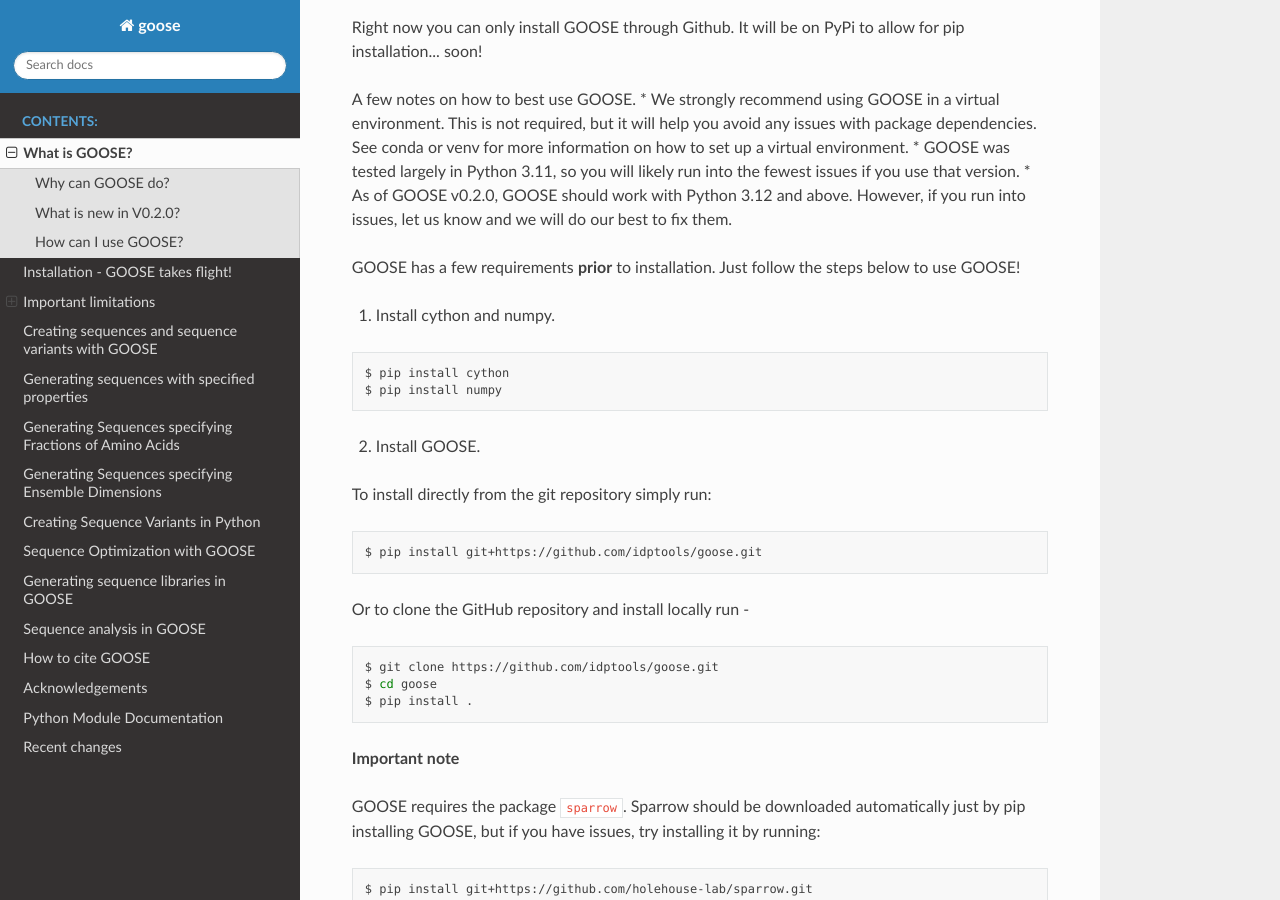
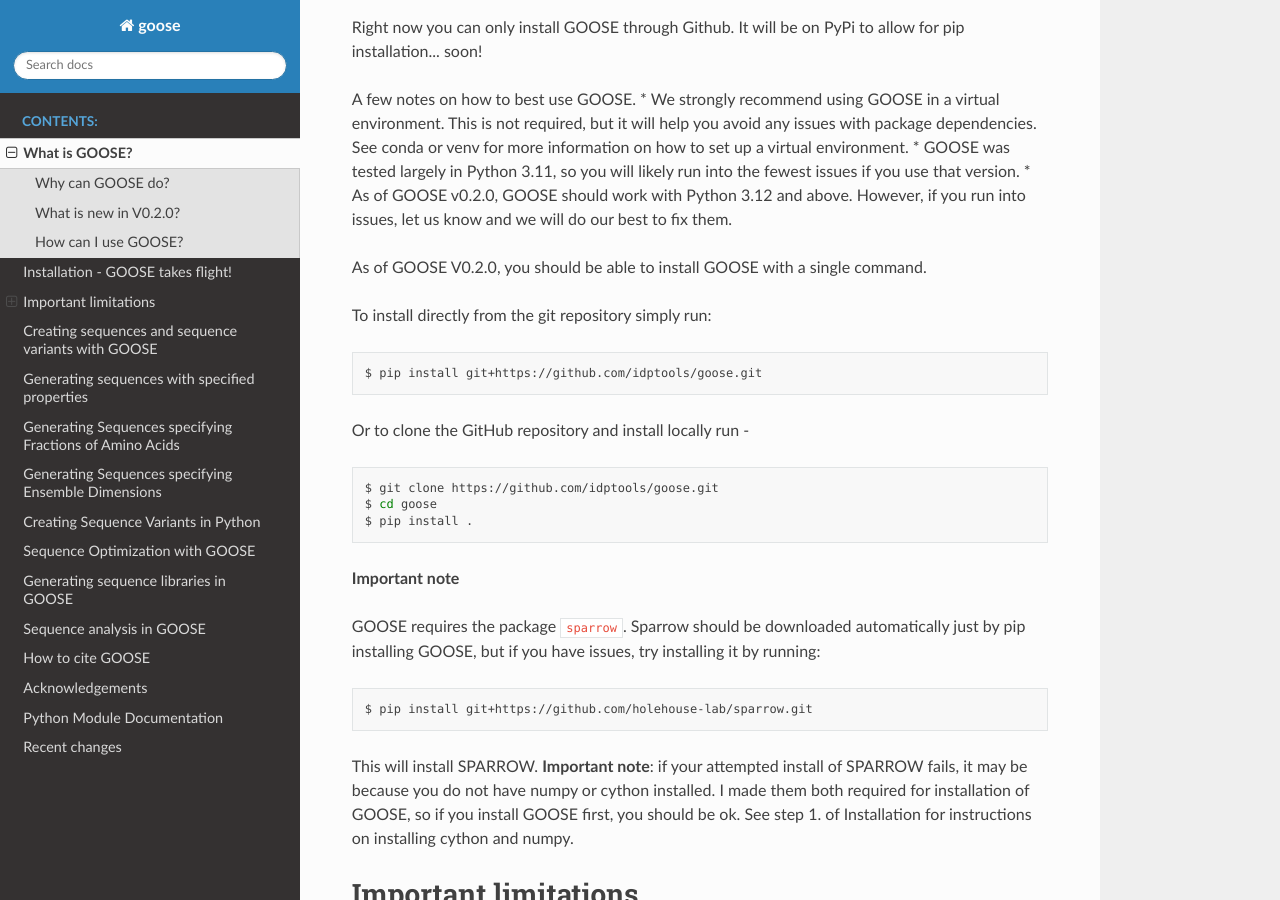
Before and after one commit to idptools/goose, a Sphinx documentation site: the page built from docs/getting_started.rst, in a window 1280 px wide and 900 px high, scrolled down 1309 px. Built offline with Sphinx 7.4.7 and the Read the Docs theme 3.1.0, drawn with Linux system fonts in a browser that asks for light colours; the version number could not be read and is left out.

Commit message:
updated install instructions

```diff
--- a/docs/conf.py
+++ b/docs/conf.py
@@ -17,7 +17,7 @@
 import sys
 sys.path.insert(0, os.path.abspath('..'))
 
-import goose
+#import goose
 
 
 # -- Project information -----------------------------------------------------
--- a/docs/getting_started.rst
+++ b/docs/getting_started.rst
@@ -42,16 +42,7 @@
 * As of GOOSE v0.2.0, GOOSE should work with Python 3.12 and above. However, if you run into issues, let us know and we will do our best to fix them.
 
 
-GOOSE has a few requirements **prior** to installation. Just follow the steps below to use GOOSE!
-
-1. Install cython and numpy.
-
-.. code-block:: bash
-
-    $ pip install cython
-    $ pip install numpy
-
-2. Install GOOSE.
+As of GOOSE V0.2.0, you should be able to install GOOSE with a single command.
 
 To install directly from the git repository simply run:
 
```
Also changed, not shown: README.md (+1 -9 lines).
